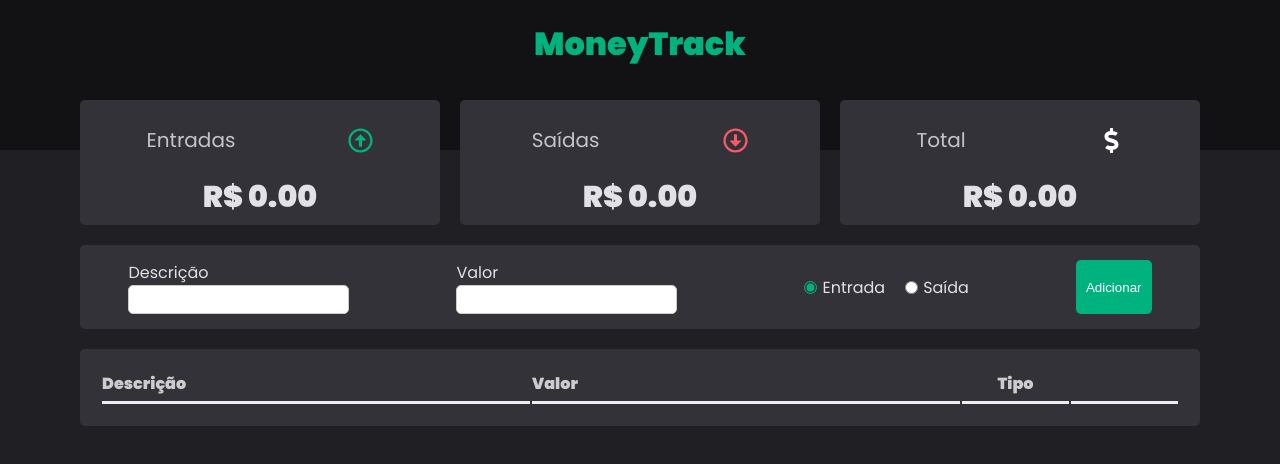
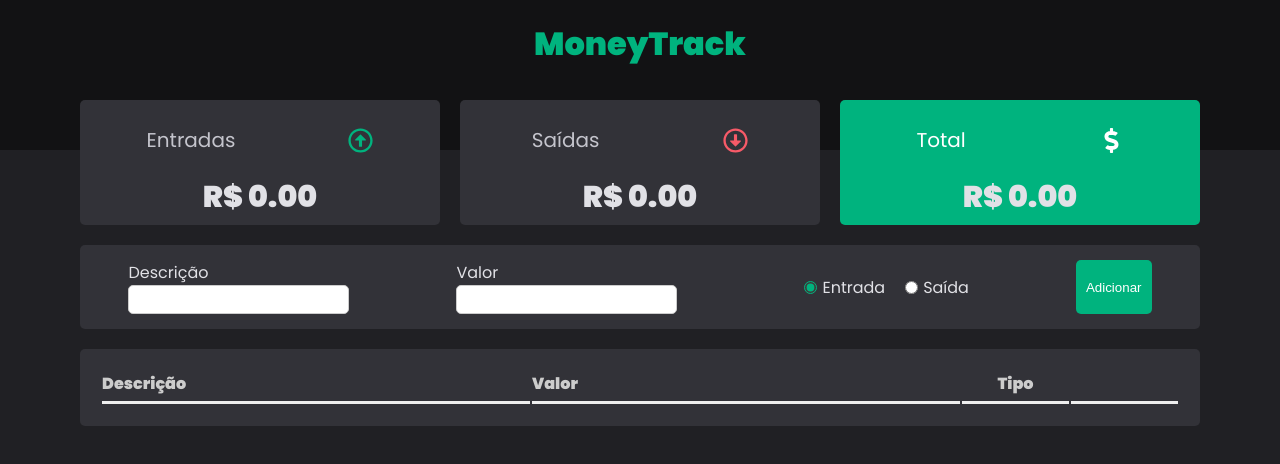
Before and after one commit to EduBarrros/moneytrack-front, a React (Create React App) app: page /Home in a window 1280 px wide. Shown: the top 464 px of the page. Built offline with nearby package versions, Linux system fonts and the light colour scheme.

Commit message:
feat:create state

```diff
--- a/src/components/CreateUserCard/index.js
+++ b/src/components/CreateUserCard/index.js
@@ -1,9 +1,14 @@
-import React from "react";
+import React, { useState } from "react";
 import { Link } from "react-router-dom";
 import Input from "../Input";
 import * as C from "./styles";
 
 const CreateUserCard = () => {
+
+    const [name, setName] = useState("");
+    const [email, setEmail] = useState("");
+    const [password, setPassword] = useState("");
+
     return (
         <C.Container>
             <C.Card>
@@ -11,9 +16,24 @@ const CreateUserCard = () => {
                     <C.Title>MoneyTrack</C.Title>
                 </C.Header>
                 <C.Form>
-                    <Input campo={"Nome"} />
-                    <Input campo={"Email"} />
-                    <Input campo={"Senha"} />
+                    <Input
+                        title={"Nome"}
+                        type={"text"}
+                        value={name}
+                        onChange={(e) => setName(e.target.value)}
+                    />
+                    <Input
+                        title={"Email"}
+                        type={"email"}
+                        value={email}
+                        onChange={(e) => setEmail(e.target.value)}
+                    />
+                    <Input
+                        title={"Senha"}
+                        type={"password"}
+                        value={password}
+                        onChange={(e) => setPassword(e.target.value)}
+                    />
                     <C.Redirect>
                         <p>Ja possui Conta?</p>
                         <Link to="/">
@@ -22,8 +42,8 @@ const CreateUserCard = () => {
                             </C.LinkRedirect>
                         </Link>
                     </C.Redirect>
+                    <C.Button>Cadastrar</C.Button>
                 </C.Form>
-                <C.Button>Cadastrar</C.Button>
             </C.Card>
         </C.Container>
     )
--- a/src/components/CreateUserCard/styles.js
+++ b/src/components/CreateUserCard/styles.js
@@ -32,7 +32,11 @@ export const Title = styled.div`
     color: #00B37E;
 `;
 
-export const Form = styled.div`
+export const Form = styled.form`
+    display: flex;
+    flex-direction: column;
+    justify-content: space-around;
+    align-items: center;
 `;
 
 export const Button = styled.button`
@@ -53,6 +57,7 @@ export const Link = styled.p`
     margin-top: 1em;
 `
 export const Redirect = styled.div`
+    width: 323px;
     display: flex;
     color: white;
     margin-top: 1em;
--- a/src/components/Input/index.js
+++ b/src/components/Input/index.js
@@ -1,11 +1,11 @@
 import React from "react";
 import * as C from "./styles";
 
-const Input = ({campo}) => {
+const Input = ({title, type, value}) => {
     return (
             <C.InputContent>
                 <C.Label>
-                    {campo}
+                    {title}
                 </C.Label>
                 <C.Input />
             </C.InputContent>
--- a/src/components/LoginCard/index.js
+++ b/src/components/LoginCard/index.js
@@ -1,9 +1,13 @@
-import React from "react";
+import React, { useState } from "react";
 import { Link } from "react-router-dom";
 import Input from "../Input";
 import * as C from "./styles";
 
 const LoginCard = () => {
+
+    const [email, setEmail] = useState("");
+    const [password, setPassword] = useState("");
+
     return (
         <C.Container>
             <C.Card>
@@ -11,8 +15,18 @@ const LoginCard = () => {
                     <C.Title>MoneyTrack</C.Title>
                 </C.Header>
                 <C.Form>
-                    <Input campo={"Login"} />
-                    <Input campo={"Senha"} />
+                    <Input
+                        title={"Login"}
+                        type={"email"}
+                        value={email}
+                        onChange={(e) => setEmail(e.target.value)}
+                    />
+                    <Input
+                        title={"Senha"}
+                        type={"password"}
+                        value={password}
+                        onChange={(e) => setPassword(e.target.value)}
+                    />
                     <C.Redirect>
                         <p>Não possui Conta?</p>
                         <Link to="/CreateUser">
@@ -21,10 +35,10 @@ const LoginCard = () => {
                             </C.LinkRedirect>
                         </Link>
                     </C.Redirect>
+                    <Link to={"/Home"}>
+                        <C.Button>Entrar</C.Button>
+                    </Link>
                 </C.Form>
-                <Link to={"/Home"}>
-                    <C.Button>Entrar</C.Button>
-                </Link>
             </C.Card>
         </C.Container>
     )
--- a/src/components/LoginCard/styles.js
+++ b/src/components/LoginCard/styles.js
@@ -32,7 +32,11 @@ export const Title = styled.div`
     color: #00B37E;
 `;
 
-export const Form = styled.div`
+export const Form = styled.form`
+    display: flex;
+    flex-direction: column;
+    justify-content: space-around;
+    align-items: center;
 `;
 
 export const Button = styled.button`
@@ -49,6 +53,7 @@ export const Button = styled.button`
 `;
 
 export const Redirect = styled.div`
+    width: 323px;
     display: flex;
     color: white;
     margin-top: 1em;
--- a/src/components/Resume/index.js
+++ b/src/components/Resume/index.js
@@ -1,5 +1,6 @@
 import React from "react";
 import ResumeItem from "../ResumeItem";
+import ResumeItemGreen from "../ResumeItemGreen";
 import * as C from "./styles";
 import {
     FaRegArrowAltCircleUp,
@@ -22,7 +23,7 @@ const Resume = ({ income, expense, total }) => {
           value={expense}
           iconColor={"#F75A68"}
         />
-        <ResumeItem
+        <ResumeItemGreen
           title="Total"
           Icon={FaDollarSign}
           value={total}
--- /dev/null
+++ b/src/components/ResumeItemGreen/index.js
@@ -0,0 +1,20 @@
+import React from "react";
+import * as C from "./styles";
+
+const ResumeItemGreen = ({ title, Icon, value, iconColor }) => {
+    return (
+        <C.Container>
+            <C.Header>
+                <C.HeaderTitle>
+                    {title}
+                </C.HeaderTitle>
+                <Icon color={iconColor}/>
+            </C.Header>
+            <C.Total>
+                {value}
+            </C.Total>
+        </C.Container>
+    );
+};
+
+export default ResumeItemGreen;
--- /dev/null
+++ b/src/components/ResumeItemGreen/styles.js
@@ -0,0 +1,53 @@
+import styled from "styled-components";
+
+export const Container = styled.div`
+    display: flex;
+    flex-direction:column;
+    align-items: center;
+    background-color: #fff;
+    border-radius: 5px;
+    padding: 5px 15px;
+    width: 30%;
+    background-color:#00B37E;;
+    color: #E1E1E6;
+
+    @media (max-width: 750px){
+        width: 20%;
+
+        p{
+            font-size: 12px;
+        }
+
+        span{
+            font-size: 20px;
+        }
+
+        svg{
+            display: none;
+        }
+    }
+`;
+
+export const Header = styled.header`
+    display: flex;
+    align-items: center;
+    justify-content: space-around;
+    width: 100%;
+    gap: 10px;
+    margin: 20px auto;
+
+    svg{
+        width: 25px;
+        height: 25px;
+    }
+`;
+
+export const HeaderTitle = styled.p`
+    font-size: 20px;
+    color: #fff;
+`;
+
+export const Total = styled.span`
+    font-size: 30px;
+    font-weight: bold;
+`;
```
